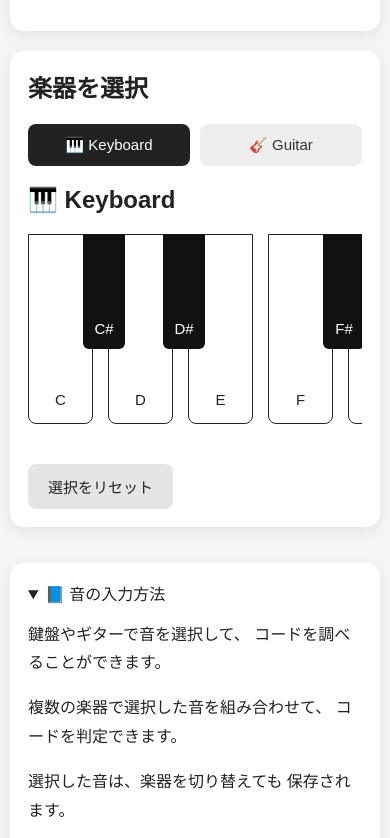
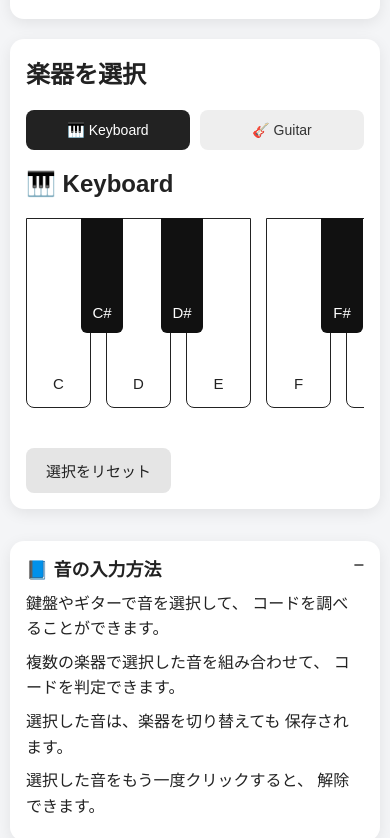
Before and after one commit to maichi3/Chordictionary, a plain HTML site: page index.html in a window 390 px wide. Shown: the part 708-1546 px from the top of the page. Drawn offline with Linux system fonts and the light colour scheme.

Commit message:
Fix tablet layout and compact mobile guide

```diff
--- a/style.css
+++ b/style.css
@@ -176,17 +176,83 @@ button {
 }
 
 /* =========================
-   スマートフォン対応
+   機能説明と操作画面
 ========================= */
 
+.feature-layout {
+    display: grid;
+    grid-template-columns: minmax(220px, 280px) minmax(0, 1fr);
+    gap: 20px;
+    width: 100%;
+    margin: 0;
+    align-items: start;
+}
+
+.feature-description,
+.feature-controls {
+    min-width: 0;
+    width: 100%;
+}
+
+.feature-description p {
+    line-height: 1.8;
+}
+
+.feature-description summary {
+    cursor: pointer;
+    font-size: 22px;
+    font-weight: bold;
+    list-style: none;
+}
+
+.feature-description summary::-webkit-details-marker {
+    display: none;
+}
+
+.feature-description summary::after {
+    content: " ＋";
+    float: right;
+    color: #666;
+    font-size: 18px;
+}
+
+.feature-description[open] summary::after {
+    content: " −";
+}
+
+.feature-description-content {
+    margin-top: 16px;
+}
+
+.feature-description-content p {
+    line-height: 1.8;
+}
+
+.feature-controls {
+    overflow: hidden;
+}
+
+.feature-controls h2 {
+    margin-top: 0;
+}
+
+/* タブレットはPCと同じ2列レイアウトを維持 */
+@media (min-width: 701px) {
+    main {
+        max-width: 1400px;
+    }
+}
+
+/* スマートフォンのみ縦並び・説明カードをコンパクトに */
 @media (max-width: 700px) {
-
     main {
+        width: 100%;
+        margin: 16px auto;
         padding: 0 10px;
     }
 
     .card {
-        padding: 18px;
+        padding: 16px;
     }
 
     #chord-name {
@@ -206,78 +272,44 @@ button {
         width: 42px;
         height: 115px;
     }
-}
-
-
-/* =========================
-   機能説明と操作画面
-========================= */
-
-/* =========================
-   機能説明と操作画面
-========================= */
-
-/* 機能説明と操作画面 */
-.feature-layout {
-    display: grid;
-    grid-template-columns: 300px minmax(0, 1fr);
-    gap: 46px;
-
-    width: calc(100% + 346px);
-    margin-left: -346px;
-
-    align-items: stretch;
-}
-
-/* 左側の説明カード */
-.feature-description {
-    min-width: 0;
-}
-
-.feature-description p {
-    line-height: 1.8;
-}
-
-/* 右側の楽器カード */
-.feature-controls {
-    width: 100%;
-    min-width: 0;
-    overflow: hidden;
-}
-
-.feature-controls h2 {
-    margin-top: 0;
-}
-
-/* スマートフォン */
-@media (max-width: 900px) {
-    main {
-        width: 100%;
-        margin: 16px auto;
-        padding: 0 10px;
-    }
 
     .feature-layout {
         display: flex;
         flex-direction: column;
-        width: 100%;
-        margin-left: 0;
-        gap: 16px;
+        gap: 12px;
     }
 
-    /* 説明は、説明対象の操作カードの下に配置 */
     .feature-controls {
         order: 1;
     }
 
     .feature-description {
         order: 2;
+        padding: 14px 16px;
+        margin-bottom: 16px;
     }
 
-    .feature-description,
-    .feature-controls {
-        width: 100%;
+    .feature-description summary {
+        font-size: 18px;
+    }
+
+    .feature-description-content {
+        margin-top: 10px;
+    }
+
+    .feature-description-content p {
+        margin: 8px 0;
+        line-height: 1.6;
+    }
+
+    .instrument-tabs {
+        gap: 6px;
+    }
+
+    .instrument-tab {
         min-width: 0;
+        padding: 10px 5px;
+        font-size: 14px;
     }
 
     header h1 {
@@ -347,22 +379,50 @@ button {
 #guitar {
     width: 100%;
     overflow-x: auto;
-    padding-bottom: 12px;
+    padding: 4px 0 12px;
 }
 
-.guitar-string-row {
+.guitar-string-row,
+.guitar-fret-markers {
     display: flex;
     align-items: center;
     gap: 5px;
     min-width: 850px;
+}
+
+.guitar-string-row {
     margin-bottom: 8px;
 }
 
-.guitar-string-label {
+.guitar-string-label,
+.guitar-marker-spacer {
     width: 65px;
     flex-shrink: 0;
+}
+
+.guitar-string-label {
     font-size: 12px;
     font-weight: bold;
+}
+
+.guitar-fret-marker-cell {
+    width: 48px;
+    height: 15px;
+    flex-shrink: 0;
+    display: flex;
+    justify-content: center;
+    align-items: center;
+}
+
+.guitar-fret-dot {
+    width: 7px;
+    height: 7px;
+    border-radius: 50%;
+    background: #777;
+}
+
+.guitar-fret-dot.double {
+    box-shadow: 10px 0 0 #777;
 }
 
 .guitar-note {
```
